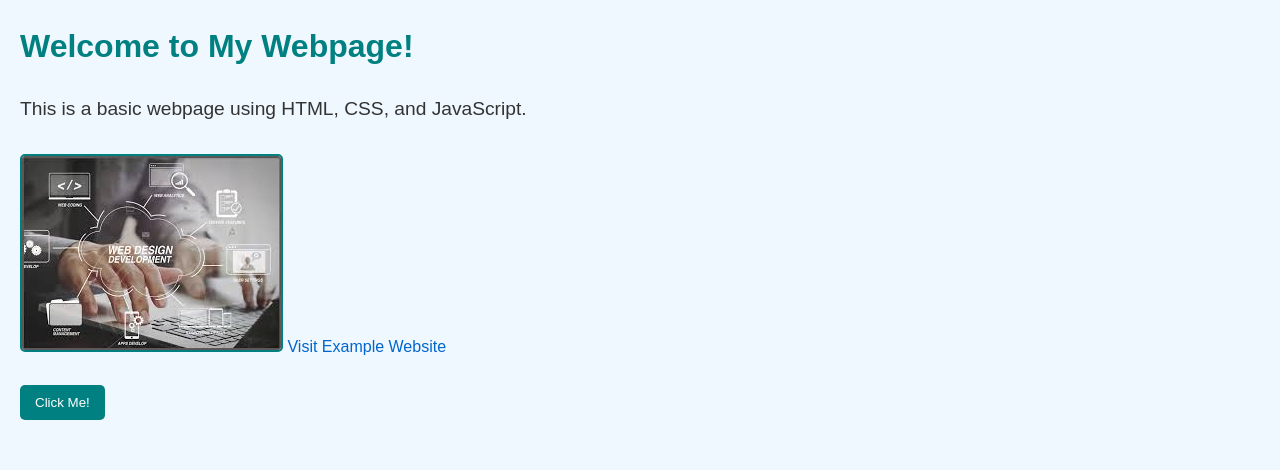
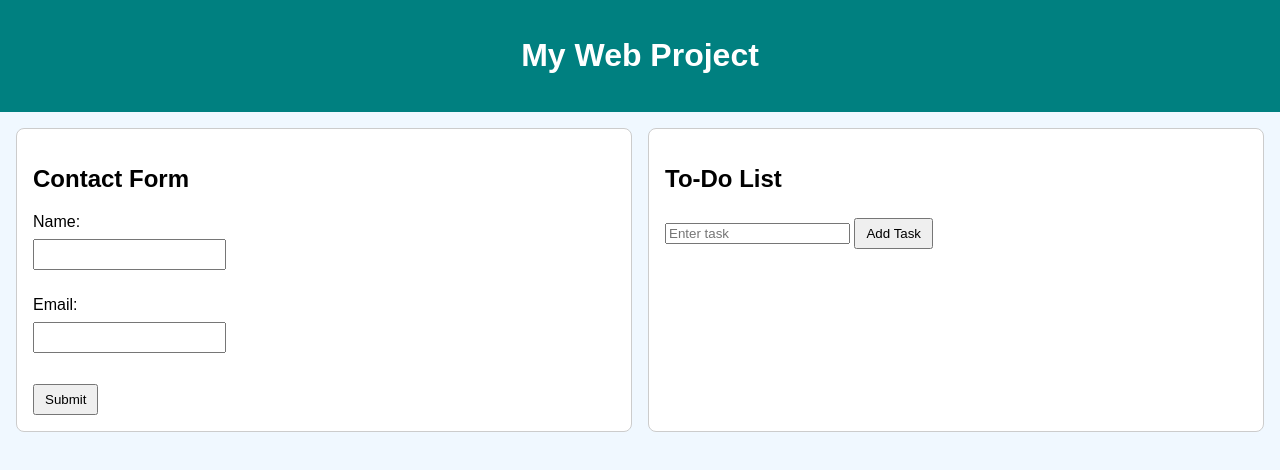
Before and after one commit to 2300033306/apexplanet, a plain HTML site: page index.html in a window 1280 px wide. Drawn offline with Linux system fonts and the light colour scheme.

Commit message:
Add files via upload

```diff
--- a/index.html
+++ b/index.html
@@ -2,17 +2,37 @@
 <html lang="en">
 <head>
   <meta charset="UTF-8">
-  <meta name="viewport" content="width=device-width, initial-scale=1.0">
-  <title>My Simple Webpage</title>
+  <meta name="viewport" content="width=device-width, initial-scale=1">
+  <title>Intermediate Web Example</title>
   <link rel="stylesheet" href="styles.css">
 </head>
 <body>
-  <h1>Welcome to My Webpage!</h1>
-  <p>This is a basic webpage using HTML, CSS, and JavaScript.</p>
-  <img src="t1 image.jpg" alt="Sample Image">
-  <a href="https://example.com" target="_blank">Visit Example Website</a>
-  <br><br>
-  <button onclick="showAlert()">Click Me!</button>
+
+  <header>
+    <h1>My Web Project</h1>
+  </header>
+
+  <main class="grid-container">
+
+    <!-- Contact Form -->
+    <section>
+      <h2>Contact Form</h2>
+      <form id="contactForm" onsubmit="return validateForm()">
+        <label>Name: <input type="text" id="name" required></label><br>
+        <label>Email: <input type="email" id="email" required></label><br>
+        <button type="submit">Submit</button>
+      </form>
+    </section>
+
+    <!-- To-Do List -->
+    <section>
+      <h2>To-Do List</h2>
+      <input type="text" id="taskInput" placeholder="Enter task">
+      <button onclick="addTask()">Add Task</button>
+      <ul id="taskList"></ul>
+    </section>
+
+  </main>
 
   <script src="script.js"></script>
 </body>
--- a/script.js
+++ b/script.js
@@ -1,3 +1,37 @@
-function showAlert() {
-  alert("Button clicked! This is a JavaScript alert.");
+function validateForm() {
+  const name = document.getElementById("name").value.trim();
+  const email = document.getElementById("email").value.trim();
+
+  if (name === "" || email === "") {
+    alert("Please fill out all fields.");
+    return false;
+  }
+
+  const emailPattern = /^[^ ]+@[^ ]+\.[a-z]{2,3}$/;
+  if (!email.match(emailPattern)) {
+    alert("Please enter a valid email.");
+    return false;
+  }
+
+  alert("Form submitted successfully!");
+  return true;
 }
+
+// Dynamic To-Do List
+function addTask() {
+  const input = document.getElementById("taskInput");
+  const task = input.value.trim();
+
+  if (task === "") {
+    alert("Enter a task.");
+    return;
+  }
+
+  const li = document.createElement("li");
+  li.textContent = task;
+
+  li.onclick = () => li.remove(); // Remove task on click
+
+  document.getElementById("taskList").appendChild(li);
+  input.value = "";
+}
--- a/styles.css
+++ b/styles.css
@@ -1,45 +1,46 @@
-
+/* Basic styling */
 body {
-  font-family: Arial, sans-serif;
+  font-family: sans-serif;
+  margin: 0;
+  padding: 0;
   background-color: #f0f8ff;
-  color: #333;
-  margin: 20px;
-  line-height: 1.6;
 }
 
-h1 {
-  color: #008080;
-  font-size: 2em;
+header {
+  background-color: #008080;
+  color: white;
+  padding: 1rem;
+  text-align: center;
 }
 
-p {
-  font-size: 1.2em;
+.grid-container {
+  display: grid;
+  grid-template-columns: 1fr 1fr;
+  gap: 1rem;
+  padding: 1rem;
 }
 
-img {
-  border: 2px solid #008080;
-  border-radius: 5px;
-  margin-top: 10px;
+section {
+  background: #ffffff;
+  padding: 1rem;
+  border: 1px solid #ccc;
+  border-radius: 8px;
 }
 
-a {
-  color: #0066cc;
-  text-decoration: none;
+/* Responsive design */
+@media (max-width: 600px) {
+  .grid-container {
+    grid-template-columns: 1fr;
+  }
 }
 
-a:hover {
-  text-decoration: underline;
+form input {
+  display: block;
+  margin: 8px 0;
+  padding: 6px;
 }
 
 button {
-  background-color: #008080;
-  color: white;
-  padding: 10px 15px;
-  border: none;
-  border-radius: 5px;
-  cursor: pointer;
+  padding: 6px 10px;
+  margin-top: 5px;
 }
-
-button:hover {
-  background-color: #006666;
-}
```
